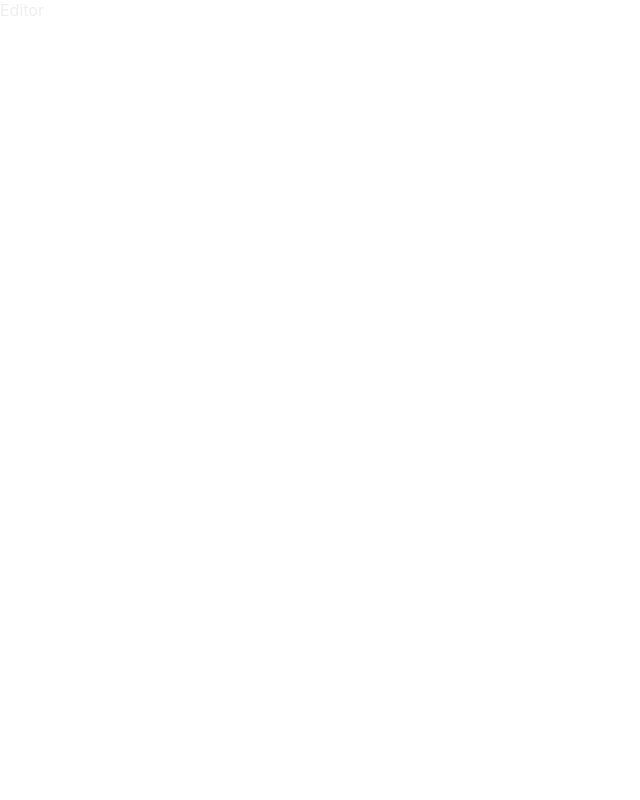
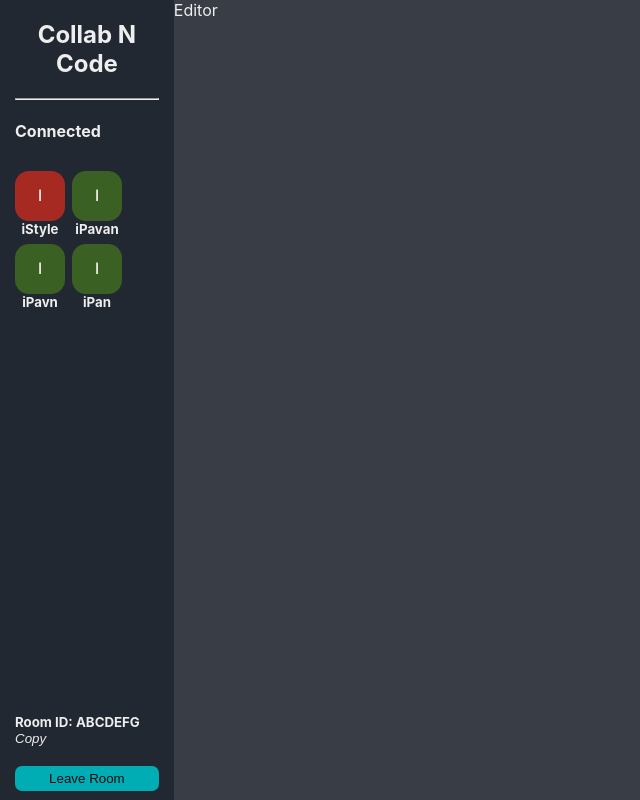
Before and after one commit to kpsr01/CollabNCode, a React (Create React App) app: page /editor/1 in a window 1280 px wide. Shown: the whole page, without its empty margins (0-640 px from the left). Built offline with nearby package versions, Linux system fonts and the light colour scheme.

Commit message:
added and customized sidebar to /editor/ page

```diff
--- a/package.json
+++ b/package.json
@@ -11,6 +11,7 @@
     "@testing-library/react": "^13.4.0",
     "@testing-library/user-event": "^13.5.0",
     "react": "^18.3.1",
+    "react-avatar": "^5.0.3",
     "react-dom": "^18.3.1",
     "react-router-dom": "^6.26.1",
     "react-scripts": "5.0.1",
--- /dev/null
+++ b/src/components/Connected.css
@@ -0,0 +1,11 @@
+.connected
+{
+  display: flex;
+  flex-direction: column;
+  align-items: center;
+}
+
+h5
+{
+  margin: 0;
+}
--- /dev/null
+++ b/src/components/Connected.jsx
@@ -0,0 +1,16 @@
+import React from 'react'
+import Avatar from 'react-avatar'
+import './Connected.css'
+
+function Connected({userName}) {
+  return (
+    <div className="connectedwrap">
+      <div className='connected'>
+        <Avatar name={userName} size='50' round='14px'/>
+        <h5>{userName}</h5>
+      </div>
+    </div>
+  )
+}
+
+export default Connected
--- a/src/pages/Editor/Editor.css
+++ b/src/pages/Editor/Editor.css
@@ -0,0 +1,68 @@
+.editorpage
+{
+  display: flex;
+  height: 100vh;
+}
+
+.editor
+{
+  background-color: #393E46;
+  width: 100%;
+}
+
+.logo
+{
+  text-align: center;
+}
+
+.sidebar
+{
+  height: 100vh;
+  width: 13%;
+  padding: 0px 15px;
+}
+
+.connectedlist
+{
+  display: flex;
+  align-items: center;
+  gap: 7px;
+  flex-wrap: wrap;
+  margin-top: 20px;
+}
+
+.copy
+{
+  background-color: #222831;
+  border: none;
+  color: #EEEEEE;
+  margin: 0;
+  padding: 0;
+  cursor: pointer;
+}
+
+.leave
+{
+  margin-top: 20px;
+  padding: 5px 25px;
+  border: none;
+  border-radius: 7px;
+  background-color: #00ADB5;
+  color: #040D12;
+  cursor: pointer;
+}
+
+.sidebarcomps
+{
+  display: flex;
+  flex-direction: column;
+  height: 80vh;
+  justify-content: space-between;
+  align-items: center;
+}
+
+.btns
+{
+  display: flex;
+  flex-direction: column;
+}
--- a/src/pages/Editor/Editor.jsx
+++ b/src/pages/Editor/Editor.jsx
@@ -1,10 +1,39 @@
-import React from 'react'
+import React, {useState} from 'react'
 import './Editor.css'
+import Connected from '../../components/Connected';
 
 function Editor() {
+  const [connectedlist,setconnectedlist] =useState([
+    {userID: 1, userName: 'iStyle'},
+    {userID: 2, userName: 'iPavan'},
+    {userID: 3, userName: 'iPavn'},
+    {userID: 4, userName: 'iPan'},
+  ]);
   return (
-    <div>
-      Editor
+    <div className='editorpage'>
+      <div className="sidebar">
+        <div className="sidebarcontents">
+          <div className="logo">
+            <h2>Collab N Code</h2>
+            <hr />
+          </div>
+          <h4>Connected</h4>
+          <div className="sidebarcomps">
+            <div className="connectedlist">
+              {connectedlist.map((connectedlist) => (
+                <Connected userName={connectedlist.userName} userID={connectedlist.userID}/>
+              ))}
+            </div>
+            <div className="btns">
+              <h5>Room ID: ABCDEFG <span><button className='copy'><i>Copy</i></button></span></h5>
+              <button className='leave'>Leave Room</button>
+            </div>
+          </div>
+        </div>
+      </div>
+      <div className="editor">
+        Editor
+      </div>
     </div>
   )
 }
--- a/src/pages/Home/Home.css
+++ b/src/pages/Home/Home.css
@@ -1,6 +1,7 @@
 body
 {
   color: #EEEEEE;
+  background-color: #222831;
 }
 
 .homepage
@@ -54,7 +55,7 @@ h4
   justify-content: center;
 }
 
-button
+.btn button
 {
   margin-top: 7px;
   padding: 5px 25px;
```
Also changed, not shown: 1 other file (tests, documents, lock files or other folders).
